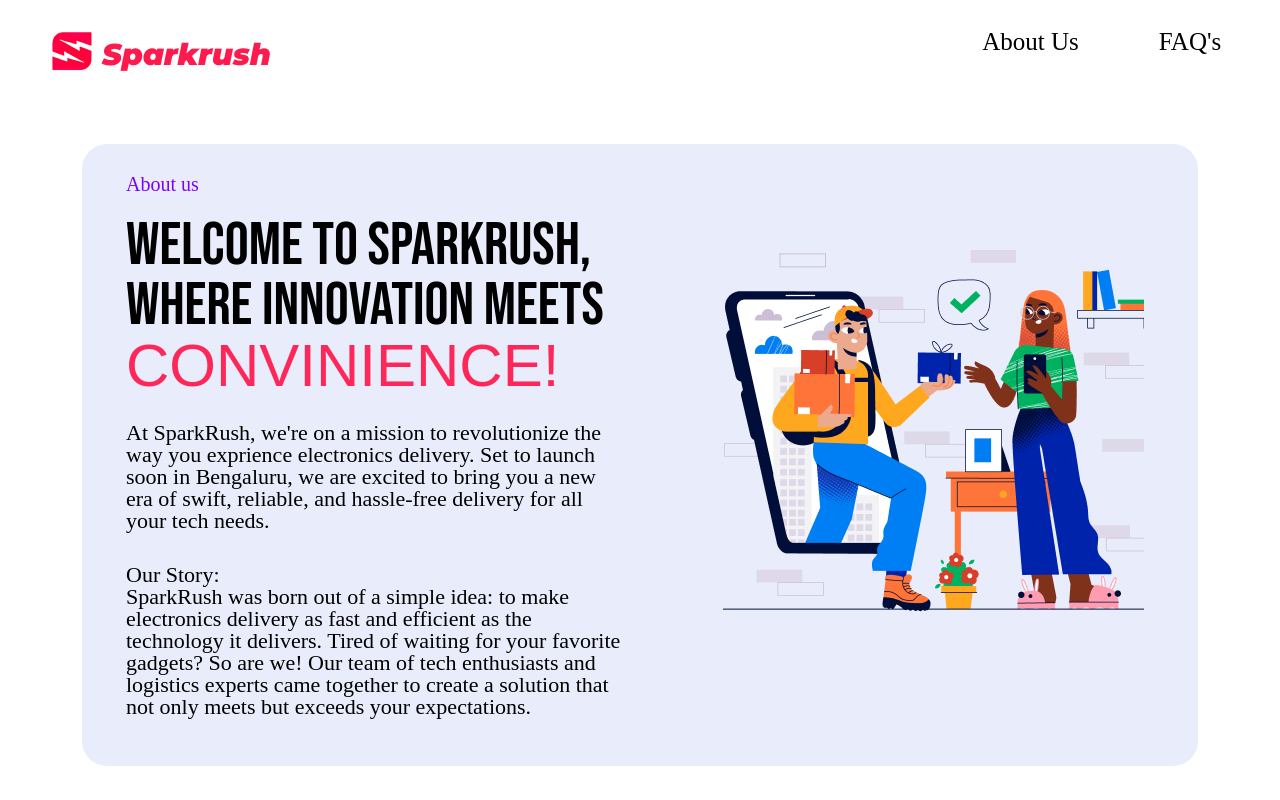
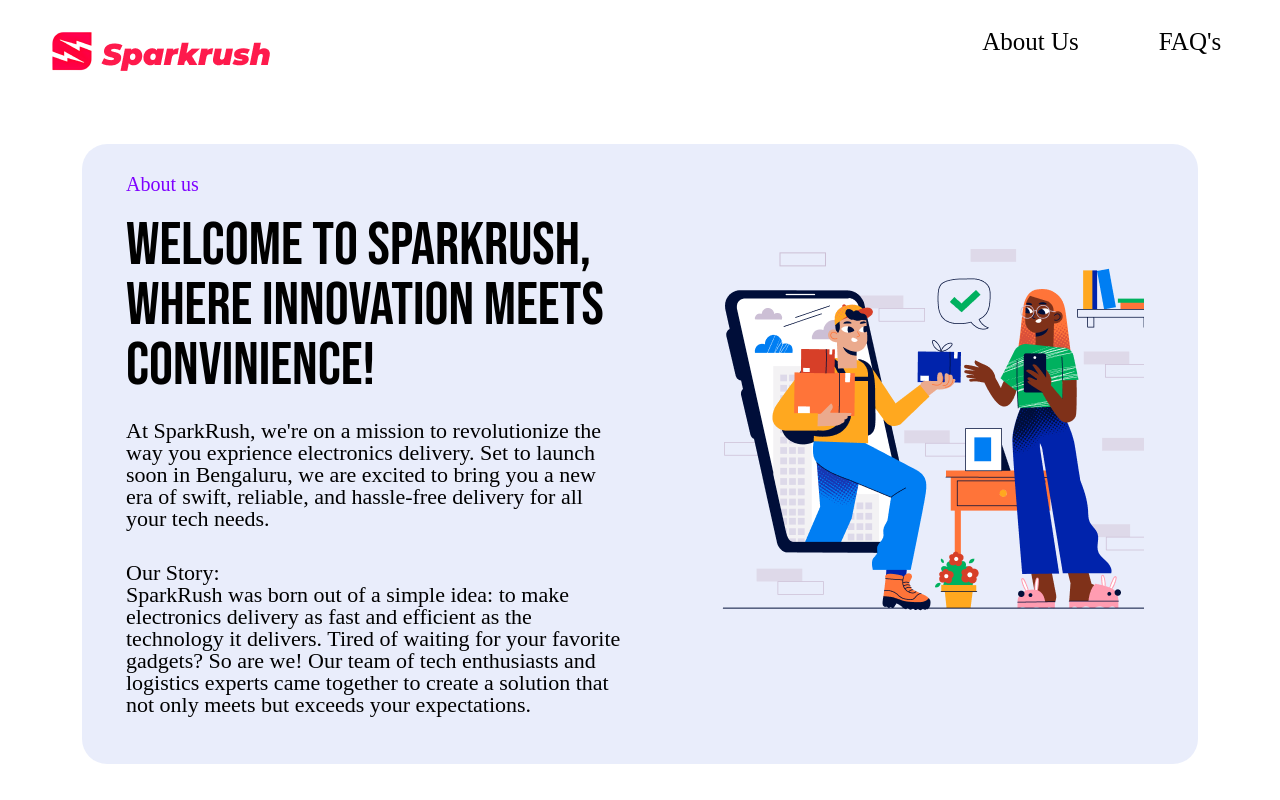
Before and after one commit to gargdev/sparkrushfrontend, a React (Create React App) app: page /about in a window 1280 px wide. Shown: the top 800 px of the page. Built offline with nearby package versions, Linux system fonts and the light colour scheme; a web font is replaced by a local one.

Commit message:
initial commit

```diff
--- a/src/components/AboutHero.js
+++ b/src/components/AboutHero.js
@@ -14,7 +14,7 @@
           <h5>About us</h5>
           <h1>
             Welcome to SparkRush, where innovation meets{" "}
-            <span>CONVINIENCE!</span>
+            CONVINIENCE!
           </h1>
           <p>
             At SparkRush, we're on a mission to revolutionize the way you
```
